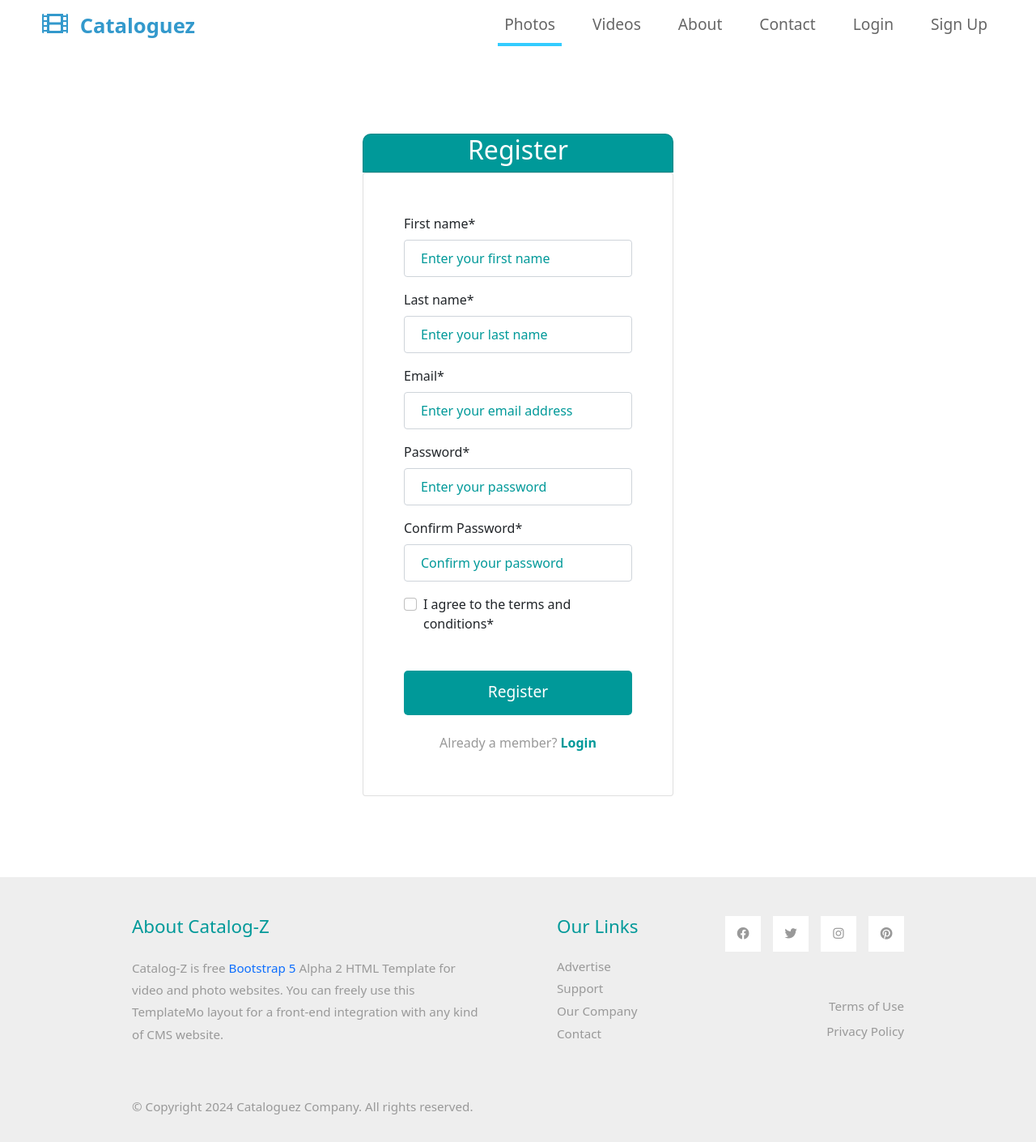
After one commit to SteppaCodes/Cataloguez, a Django app: page /accounts/register/ in a window 1280 px wide. The commit adds this page. Shown: the whole page at 81% size. Run offline with Django 5.2, Linux system fonts and the light colour scheme; some libraries are stand-ins or nearby versions.

Commit message:
chore: Register User

```diff
--- a/apps/accounts/forms.py
+++ b/apps/accounts/forms.py
@@ -1,5 +1,8 @@
 from django import forms
+from django.utils.translation import gettext_lazy as _
 
+from .validators import validate_name
+from .models import User
 
 class LoginForm(forms.Form):
     email = forms.EmailField(
@@ -9,3 +12,43 @@ class LoginForm(forms.Form):
     password = forms.CharField(
         widget=forms.PasswordInput(attrs={"placeholder":"Enter your password"})
     )
+
+
+class RegisterForm(forms.ModelForm):
+
+    first_name = forms.CharField(
+        max_length = 50,
+        validators=[validate_name],
+        widget= forms.TextInput(attrs={"placeholder":"Enter your first name"})
+    )
+    last_name = forms.CharField(
+        max_length = 50,
+        validators=[validate_name],
+        widget= forms.TextInput(attrs={"placeholder":"Enter your last name"})
+    )
+    email = forms.EmailField(
+        widget=forms.EmailInput(attrs={"placeholder": "Enter your email address"}),
+    )
+    password1 = forms.CharField(
+        label=_("Password"),
+        widget=forms.PasswordInput(attrs={"placeholder":"Enter your password"})
+    )
+    password2 = forms.CharField(
+        label = _("Confirm Password"),
+        widget=forms.PasswordInput(attrs={"placeholder":"Confirm your password"})
+    )
+
+    terms_agreement = forms.BooleanField(
+        label="I agree to the terms and conditions",
+    )
+
+    class Meta:
+        model = User
+        fields = [
+            "first_name",
+            "last_name",
+            "email",
+            "password1",
+            "password2",
+            "terms_agreement",
+        ]
--- a/apps/accounts/managers.py
+++ b/apps/accounts/managers.py
@@ -3,7 +3,8 @@ from django.core.exceptions import ValidationError
 from django.utils.translation import gettext_lazy as _
 
 class CustomUserManager(BaseUserManager):
-    def create_user(self, first_name, last_name, email, password ,**extra_fields):
+
+    def create_user(self, first_name, last_name, email, password,**extra_fields):
         if not (first_name and last_name):
             raise ValidationError("You must submit a first name and last name")
 
--- a/apps/accounts/templates/accounts/login.html
+++ b/apps/accounts/templates/accounts/login.html
@@ -14,7 +14,7 @@
        </div>
        <button type="submit" class="btn btn-primary btn-block" style="background-color: #009999;">Login</button>
     </form>
-    <p style="padding-top:20px; margin:auto;">Not a member? <span style="color:#009999; font-weight:bold"><a href="">Sign Up</a></span></p>
+    <p style="padding-top:20px; margin:auto;">Not a member? <span><a style="color:#009999; font-weight:bold" href="{% url 'register' %}">Sign Up</a></span></p>
 </div>
 
 {% endblock %}
--- /dev/null
+++ b/apps/accounts/templates/accounts/register.html
@@ -0,0 +1,23 @@
+{% extends 'common/index.html' %}
+{% load static %}
+
+{% load crispy_forms_tags %}
+
+{% block content %}
+
+<div class="card" style="width:30%; margin: 100px auto 0; padding:0 30px; background-color: #009999; text-align:center; border-radius:10px 10px 0 0;" ><h2 style="color: white;">Register</h2></div>
+<div class="card" style="width:30%; margin:0 auto 100px; padding:50px;">
+    <form method="POST">
+       {% csrf_token %}
+       {% for error in form.errors %}
+           <p>((error))</p>
+       {% endfor %}
+       <div style="padding-bottom: 30px ;">
+             {{ form|crispy }}
+       </div>
+       <button type="submit" class="btn btn-primary btn-block" style="background-color: #009999;">Register</button>
+    </form>
+    <p style="padding-top:20px; margin:auto;">Already a member? <span><a style="color:#009999; font-weight:bold" href="{% url 'login' %}">Login</a></span></p>
+</div>
+
+{% endblock %}
--- a/apps/accounts/urls.py
+++ b/apps/accounts/urls.py
@@ -1,7 +1,11 @@
 from django.urls import path
-from .views import LoginView
+from .views import (
+    LoginView,
+    RegisterView
+    )
 
 
 urlpatterns = [
-    path("login/", LoginView.as_view(), name="login")
+    path("login/", LoginView.as_view(), name="login"),
+    path('register/', RegisterView.as_view(), name="register")
 ]
--- a/apps/accounts/views.py
+++ b/apps/accounts/views.py
@@ -2,9 +2,36 @@ from django.shortcuts import render, redirect
 from django.views import View
 from django.contrib.auth import authenticate, login, logout
 from django.contrib import messages
+from django.core.exceptions import ValidationError
 
+from .forms import LoginForm, RegisterForm
+from apps.accounts.models import User
 
-from .forms import LoginForm
+class RegisterView(View):
+    def get(self, request):
+        form = RegisterForm()
+        context = {
+            "form":form
+        }
+        return render(request, 'accounts/register.html', context)
+
+    def post(self, request):
+        form = RegisterForm(data=request.POST)
+        if form.is_valid():
+            password1 = form.cleaned_data['password1']
+            password2 = form.cleaned_data['password2']
+
+            if password1 != password2:
+                # Add the passwordd do not match to the forms errors
+                form.add_error('password2', "Passwords do not match")
+            else:
+                user = form.save()
+                return redirect('login')
+        context = {
+            "form":form
+        }
+        return render(request, 'accounts/register.html', context)
+
 
 
 class LoginView(View):
--- a/apps/common/templates/common/index.html
+++ b/apps/common/templates/common/index.html
@@ -52,7 +52,7 @@
                     <a class="nav-link nav-link-4" href="{% url 'login' %}">Login</a>
                 </li>
                 <li class="nav-item">
-                    <a class="nav-link nav-link-4" href="contact.html">Sign Up</a>
+                    <a class="nav-link nav-link-4" href="{% url 'register' %}">Sign Up</a>
                 </li>
                 {% endif %}
 
```
Also changed, not shown: apps/accounts/validators.py (added, +15 -0 lines).
